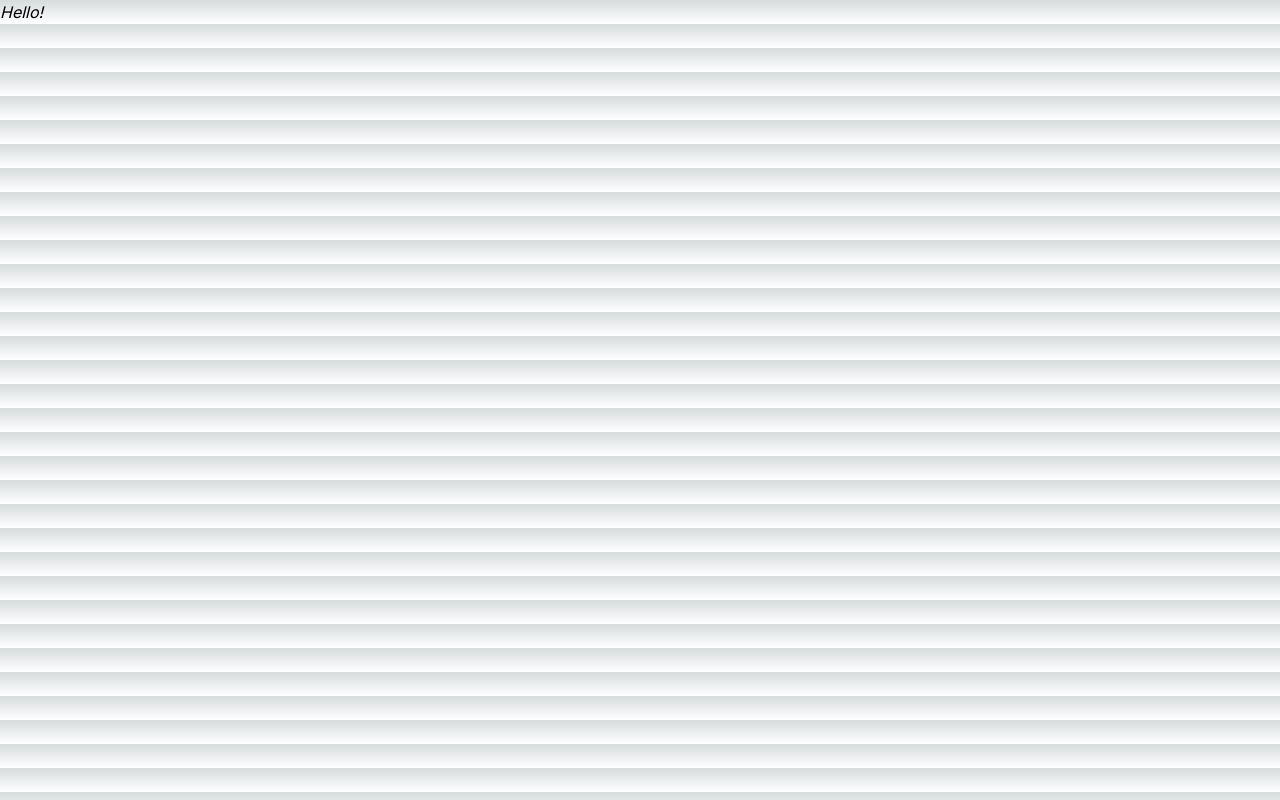
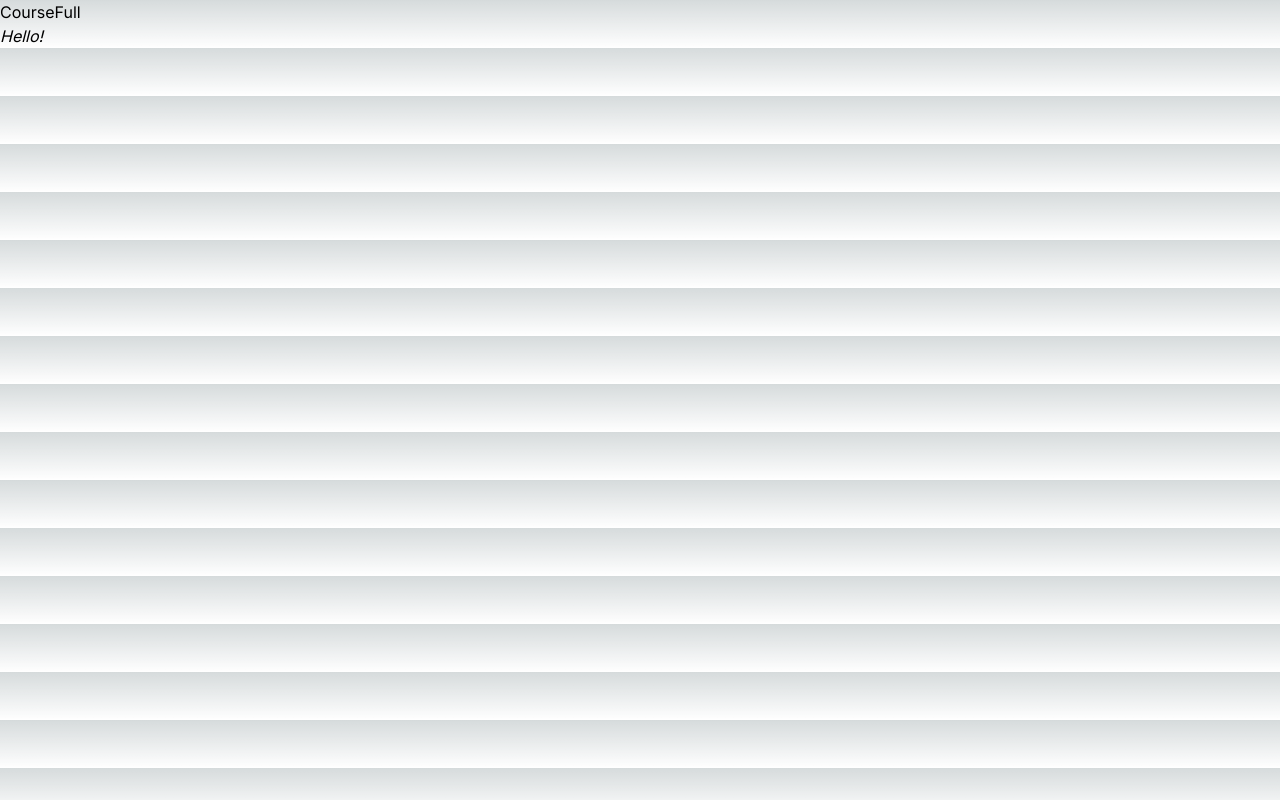
Before and after one commit to ApprenticeofEnder/CourseFull, a Next.js app in the folder client/: page / in a window 1280 px wide. Built offline with nearby package versions, Linux system fonts and the light colour scheme.

Commit message:
get the project up and running

```diff
--- a/client/app/components/Navbar.tsx
+++ b/client/app/components/Navbar.tsx
@@ -1,5 +1,5 @@
 export default function Navbar(){
     return <nav>
-
+        <h1>CourseFull</h1>
     </nav>
 }
--- a/client/app/page.tsx
+++ b/client/app/page.tsx
@@ -1,8 +1,10 @@
 import Image from "next/image";
+import Navbar from "./components/Navbar";
 
 export default function Home() {
   return (
     <div>
+      <Navbar />
       <h1 className="italic">Hello!</h1>
     </div>
   );
```
Also changed, not shown: client/.babelrc (deleted), 1 other file (tests, documents, lock files or other folders).
